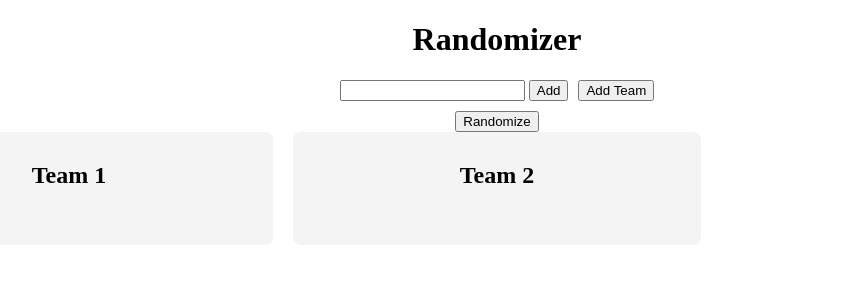
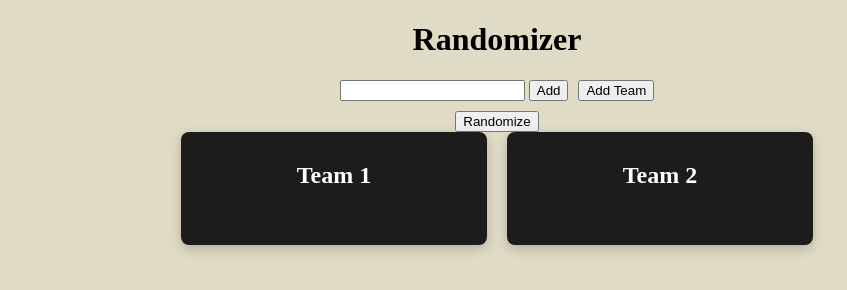
Before and after one commit to vuenhia/Randomizer, a plain HTML site: page index.html in a window 1280 px wide. Shown: the whole page, without its empty margins (143-990 px from the left). Drawn offline with Linux system fonts and the light colour scheme.

Commit message:
Upate css

```diff
--- a/style.css
+++ b/style.css
@@ -1,10 +1,13 @@
 body {
 	text-align: center;
+	background-color: #e0dbc5;
 }
 .teamTable {
 	display: grid;
-	grid-template-columns: repeat(3, 1fr);
+	grid-template-columns: repeat(2, 1fr);
 	min-height: 0;
+	width: 50%;
+	margin: 0 auto;
 	gap: 20px;
 }
 li {
@@ -21,11 +24,14 @@ textarea {
 .container {
 	min-height: 50px;
 	padding: 10px;
-	background-color: #f4f4f4;
+	background-color: #1c1c1c;
 	border-radius: 8px;
+	box-shadow: 0 4px 12px rgba(0, 0, 0, 0.2);
+	color: white;
 }
-li {
+.container li {
 	font-size: 20px;
+	display: flex;
 }
 .nameHolder li:hover {
 	color: red;
```
